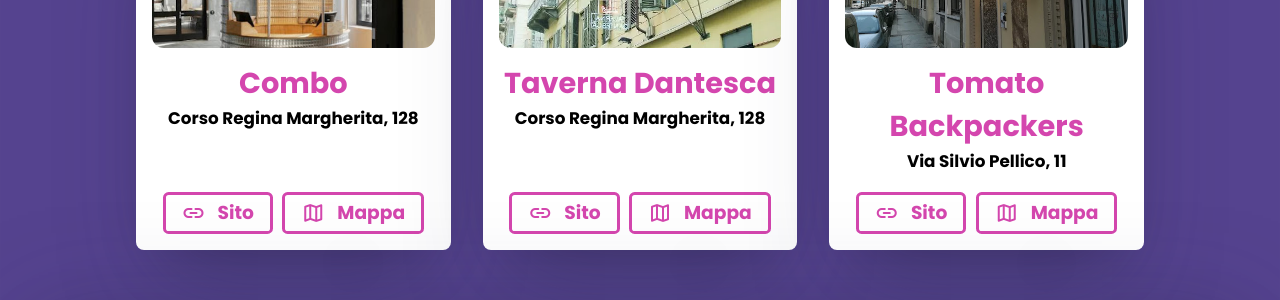
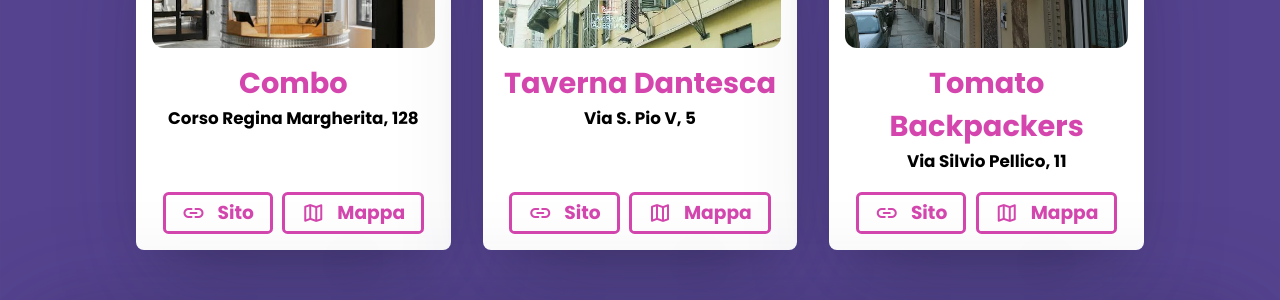
Before and after one commit to ai-sf/cisf24, a Jekyll site: the page built from ostelli.html, in a window 1280 px wide. Shown: the part 385-685 px from the top of the page. Built offline with Jekyll 4.4.1, drawn with Linux system fonts in a browser that asks for light colours; nearby versions of some CDN libraries; a script that is not in the unit is left out.

Commit message:
Fix address

```diff
--- a/_data/ostelli.yml
+++ b/_data/ostelli.yml
@@ -9,7 +9,7 @@
   foto: img/ostelli/taverna_dantesca.png
   nickname: combo
   sito: https://thisiscombo.com/it/location/combo-torino/
-  indirizzo: Corso Regina Margherita, 128
+  indirizzo: Via S. Pio V, 5
   maps: https://maps.app.goo.gl/Y7iqWxHPJcNFrHQj9
 
 
```
